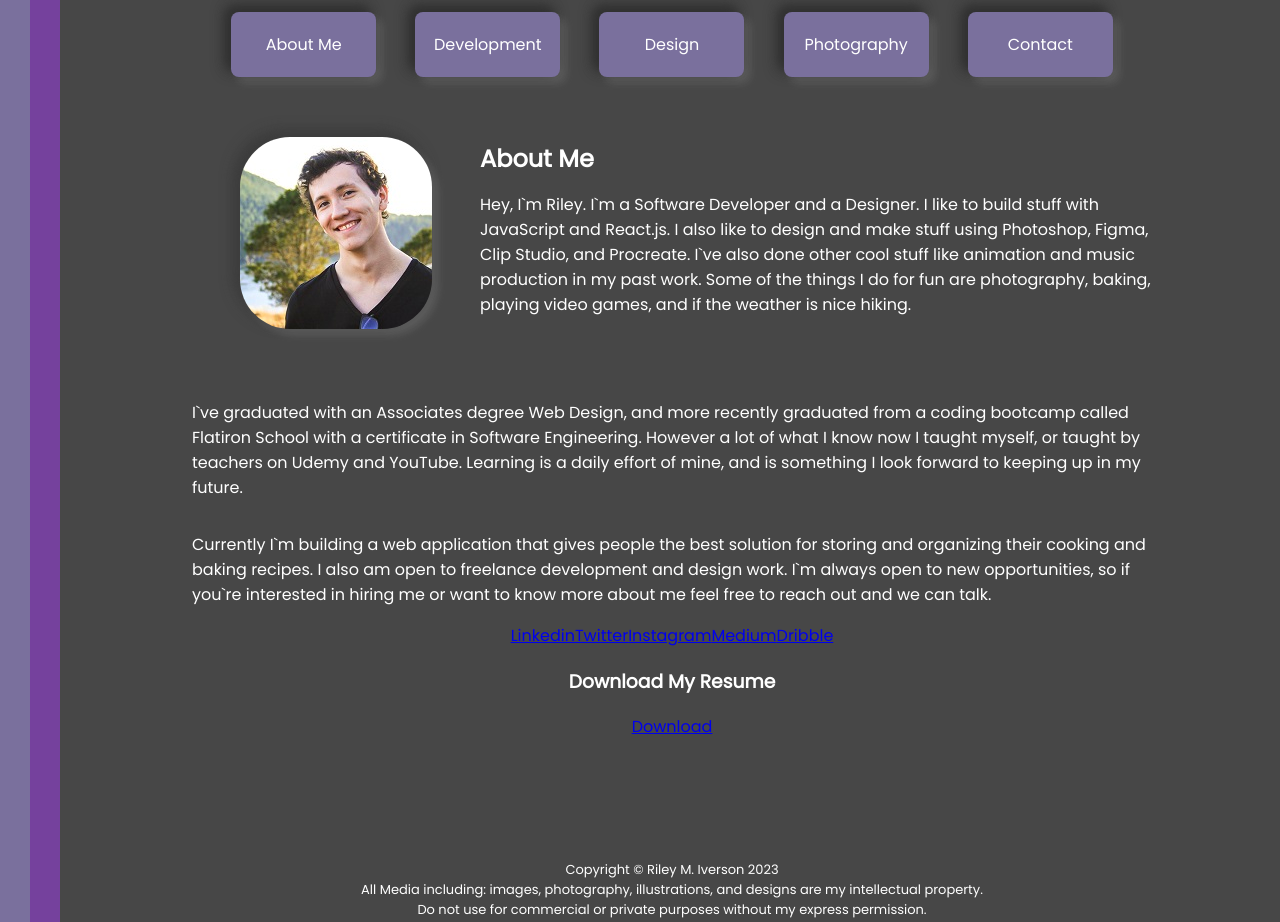
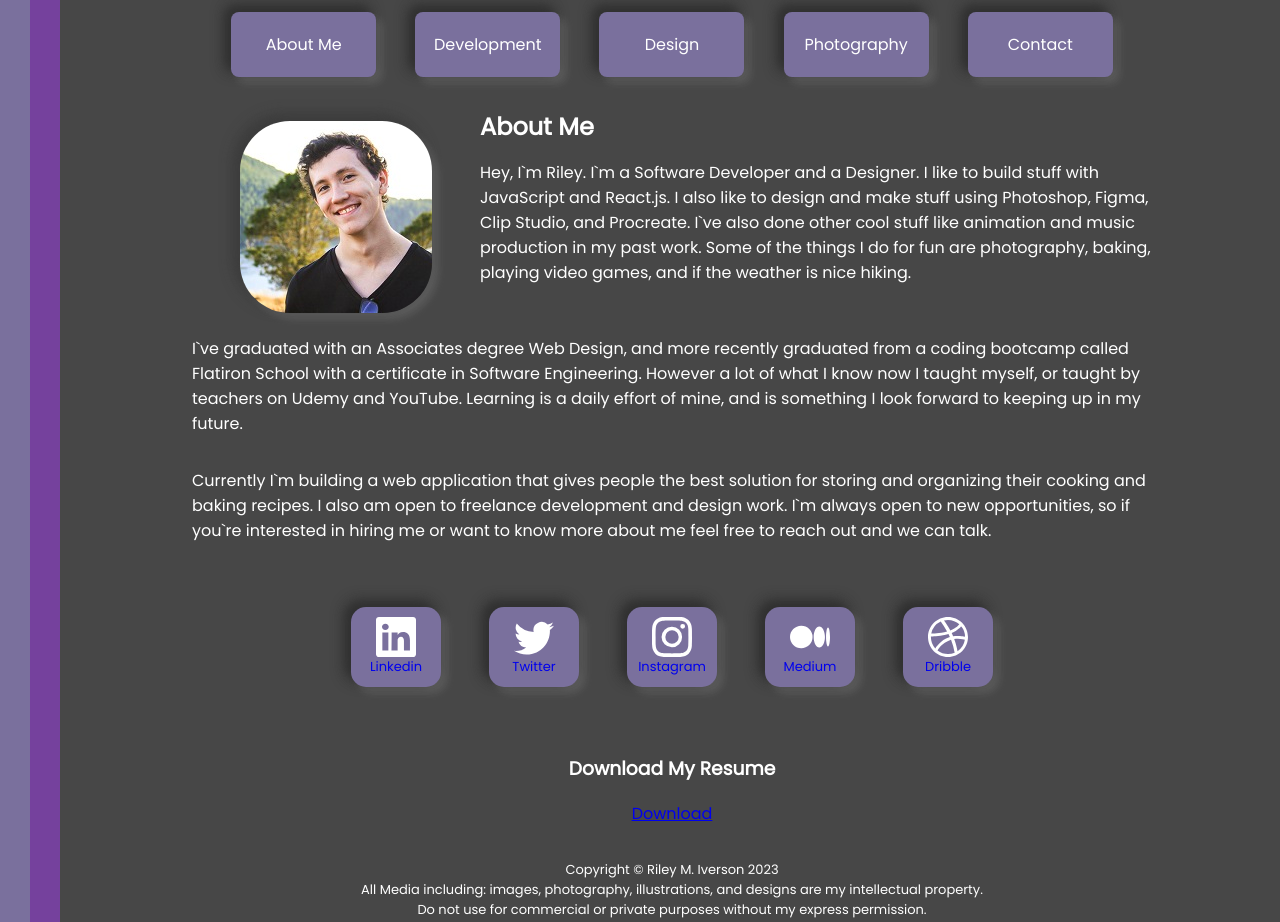
Before and after one commit to Rmiverson/rmiportfolio, a React (Create React App) app: page / in a window 1280 px wide. Shown: the part 820-1742 px from the top of the page. Built offline with nearby package versions, Linux system fonts and the light colour scheme.

Commit message:
finished styling the social icons

```diff
--- a/src/components/SocialBar.js
+++ b/src/components/SocialBar.js
@@ -1,13 +1,15 @@
 import React from "react";
+
+import { BsLinkedin, BsTwitter, BsInstagram, BsMedium, BsDribbble } from 'react-icons/bs'
 
 const SocialBar = () => {
     return (
         <div className="social-bar">
-            <a href="https://www.linkedin.com/in/rmiverson/">Linkedin</a>
-            <a href="https://twitter.com/rmiverson99">Twitter</a>
-            <a href="https://www.instagram.com/rmiverson/">Instagram</a>
-            <a href="https://rmiverson.medium.com/">Medium</a>
-            <a href="https://dribbble.com/rmiverson">Dribble</a>
+            <a alt="Linkedin" href="https://www.linkedin.com/in/rmiverson/"><BsLinkedin />Linkedin</a>
+            <a alt="Twitter" href="https://twitter.com/rmiverson99"><BsTwitter />Twitter</a>
+            <a alt="Instagram" href="https://www.instagram.com/rmiverson/"><BsInstagram />Instagram</a>
+            <a alt="Medium" href="https://rmiverson.medium.com/"><BsMedium />Medium</a>
+            <a alt="Dribble" href="https://dribbble.com/rmiverson"><BsDribbble />Dribble</a>
         </div>
     )
 }
--- a/src/containers/AboutMe/AboutMe.scss
+++ b/src/containers/AboutMe/AboutMe.scss
@@ -152,7 +152,7 @@ $landing-bg: "../../../public/media/bg2.JPG";
 
     img {
       border-radius: 50px;
-      margin: 3rem;
+      margin: 2rem 3rem 0px 3rem;
 
       box-shadow: -6px -6px 14px rgba(59, 59, 59, 0.7),
       -6px -6px 10px rgba(59, 59, 59, 0.5),
--- a/src/scss/App.scss
+++ b/src/scss/App.scss
@@ -54,3 +54,51 @@
     margin: 0px;
   }
 }
+
+.social-bar {
+  display: flex;
+  justify-content: center;
+  gap: 3rem;
+  padding: 3rem 0px 3rem 0px;
+
+  a {
+    display: flex;
+    flex-direction: column;
+    align-items: center;
+    background-color: #7A709D;
+    padding: 10px;
+    text-decoration: none;
+    font-size: small;
+    width: 70px;
+
+    svg {
+      height: 40px;
+      width: 40px;
+      color: white;
+    }
+
+    &:visited {
+      color: white;
+    }
+
+    border-radius: 15px;
+    transition: .2s ease-in-out;
+    box-shadow: -6px -6px 14px rgba(43, 43, 43, 0.7),
+              -6px -6px 10px rgba(43, 43, 43, 0.5),
+              6px 6px 8px rgba(43, 43, 43, 0.075),
+              6px 6px 10px rgba(255, 255, 255, 0.15);
+
+    &:hover {
+      box-shadow: -2px -2px 6px rgba(43, 43, 43, 0.6),
+                  -2px -2px 4px rgba(43, 43, 43, 0.4),
+                  2px 2px 2px rgba(43, 43, 43, 0.05),
+                  2px 2px 4px rgba(255, 255, 255, 0.1);
+    }
+    &:active {
+      box-shadow: inset -2px -2px 6px rgba(43, 43, 43, 0.7),
+                  inset -2px -2px 4px rgba(43, 43, 43, 0.5),
+                  inset 2px 2px 2px rgba(43, 43, 43, 0.075),
+                  inset 2px 2px 4px rgba(255, 255, 255, 0.15);
+    }
+  }
+}
```
